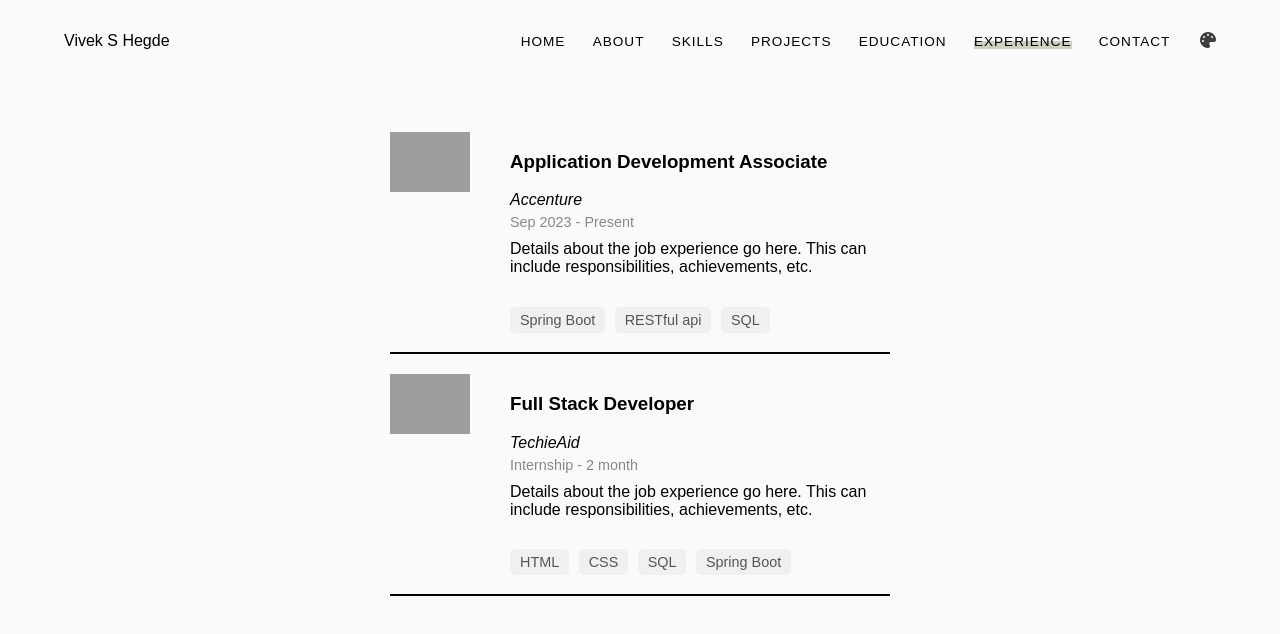
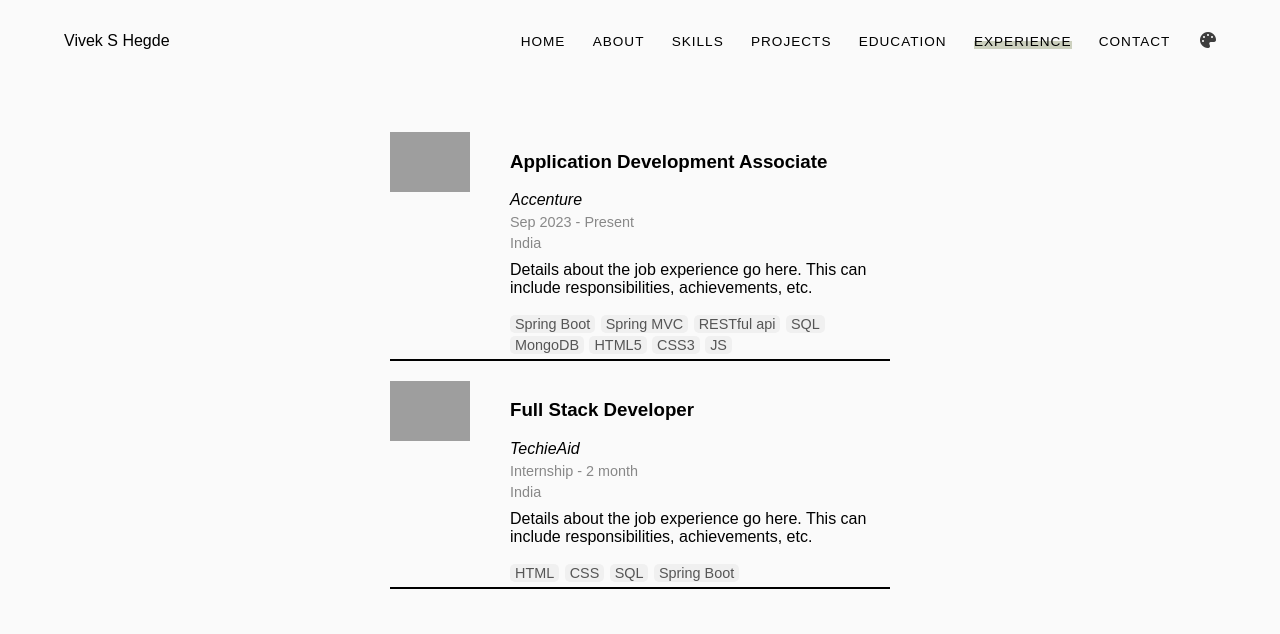
Before and after one commit to HEGDEVIVEK/Portfolio_Vivek_Hegde, a plain HTML site: page experience.html in a window 1280 px wide. Drawn offline with nearby package versions, Linux system fonts and the light colour scheme; grey boxes are pictures that could not be loaded.

```diff
--- a/experience.html
+++ b/experience.html
@@ -94,11 +94,18 @@
             <h3 class="job-role">Application Development Associate</h3>
             <p class="company-name">Accenture</p>
             <p class="working-year">Sep 2023 - Present</p>
+            <p class="Location">India</p>
             <p class="details">Details about the job experience go here. This can include responsibilities, achievements, etc.</p>
             <div class="skills">
+
                 <p class="skill">Spring Boot</p>
+                <p class="skill">Spring MVC</p>
                 <p class="skill">RESTful api</p>
                 <p class="skill">SQL</p>
+                <p class="skill">MongoDB</p>
+                <p class="skill">HTML5</p>
+                <p class="skill">CSS3</p>
+                <p class="skill">JS</p>
 
             </div>
         </div>
@@ -111,6 +118,7 @@
             <h3 class="job-role">Full Stack Developer</h3>
             <p class="company-name">TechieAid</p>
             <p class="working-year">Internship - 2 month</p>
+            <p class="Location">India</p>
             <p class="details">Details about the job experience go here. This can include responsibilities, achievements, etc.</p>
             <div class="skills">
                 <p class="skill">HTML</p>
--- a/static/css/experience.css
+++ b/static/css/experience.css
@@ -42,12 +42,18 @@ body {
   color: #888;
 }
 
+.Location {
+  font-size: 0.9em;
+  color: #888;
+}
+
 .details {
   margin-top: 10px;
 }
 
 .company-name,
-.working-year
+.working-year,
+.Location
 {
   margin-top: 5px; /* Reduce margin between company name, working year, and details */
   margin-bottom: 5px; /* Reduce margin between company name, working year, and details */
@@ -55,6 +61,7 @@ body {
 
 .skills {
   margin-top: 5px;
+
 }
 
 .skill {
@@ -62,9 +69,12 @@ body {
   font-size: 0.9em;
   background-color: #f0f0f0;
   color: #555;
-  padding: 5px 10px;
+  padding: 1px 5px;
   border-radius: 5px;
-  margin-right: 5px;
+  margin-right: 1px; /* Horizontal spacing */
+  margin-bottom: 0.1px;
+  margin-top: 2px;
+
 }
 
 /* Media Query for Mobile Devices */
```
